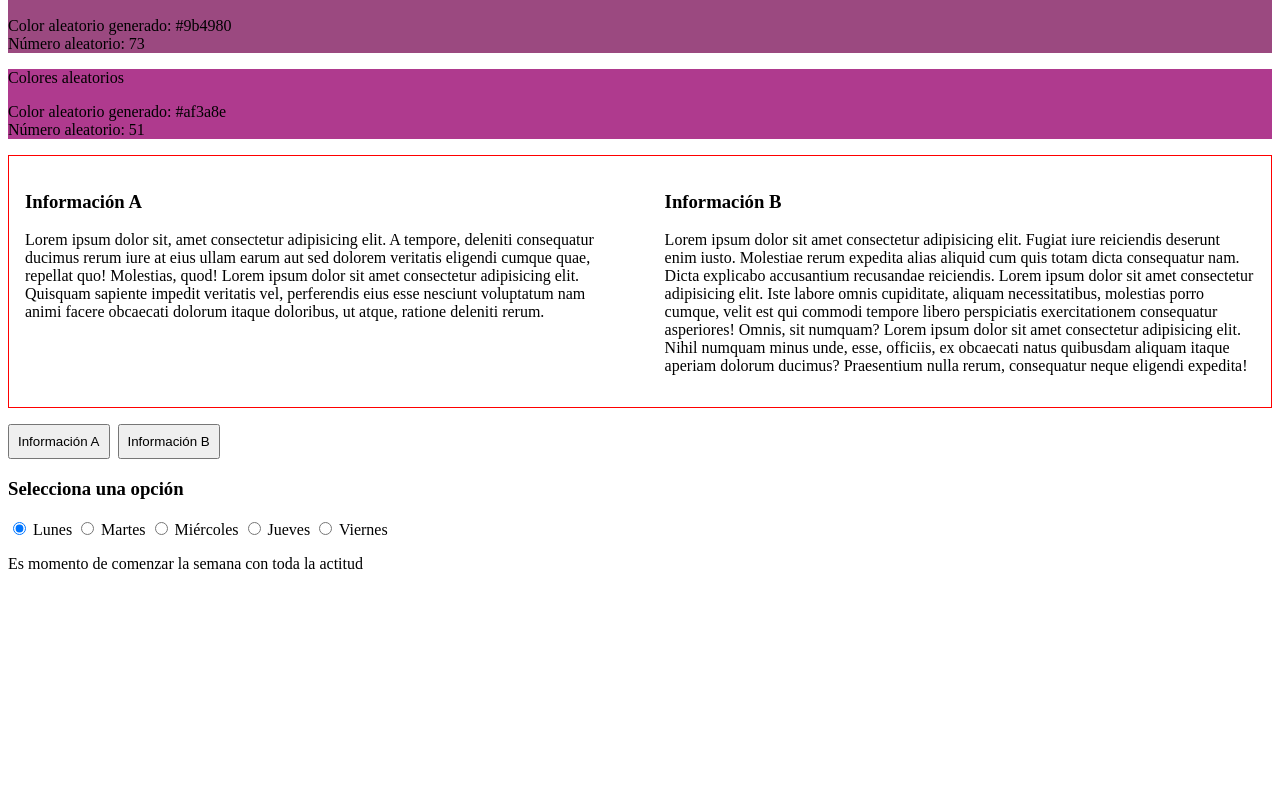
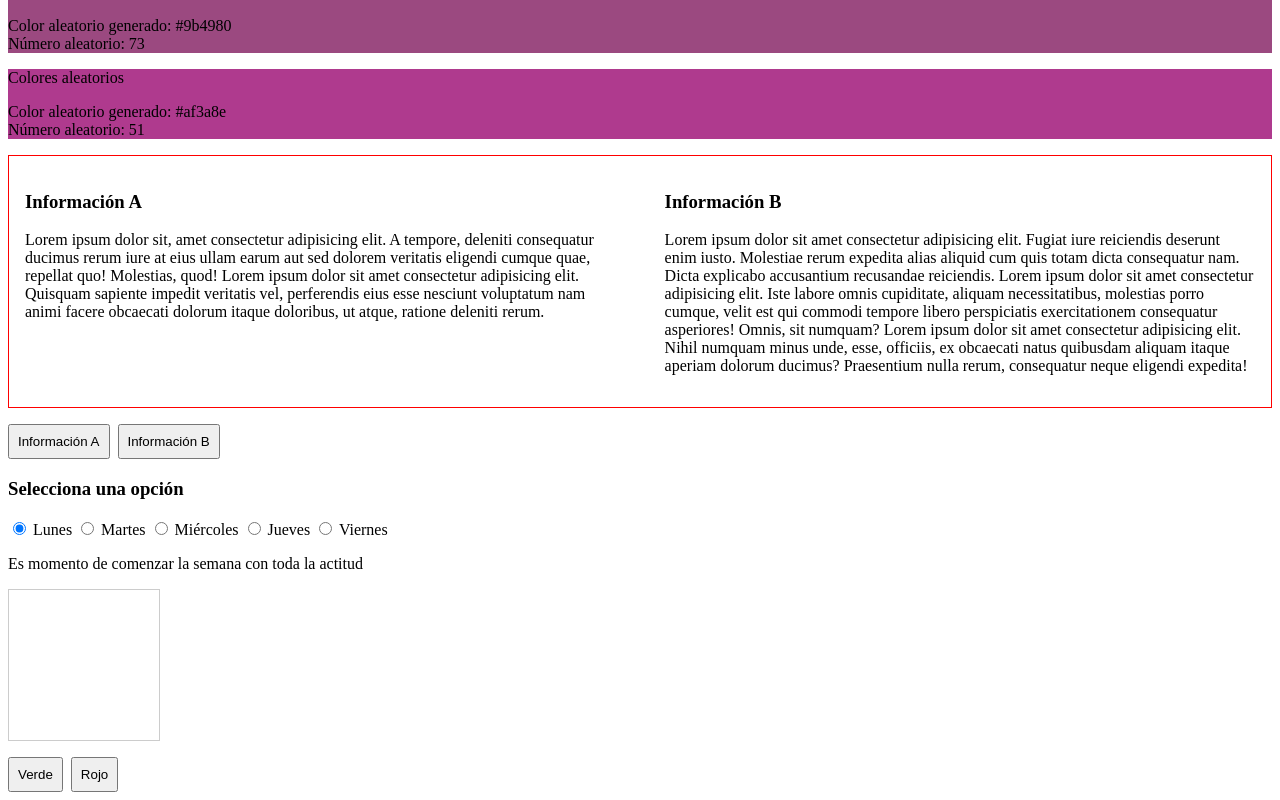
Before and after one commit to alexglzrys/angular-basicos, an Angular app: page / in a window 1280 px wide. Shown: the part 183-983 px from the top of the page. Before the commit the page ends 800 px from the top, so only its background shows below. Built offline with nearby package versions, Linux system fonts and the light colour scheme.

Commit message:
directiva ngClass ngStyle y ngSwitch

```diff
--- a/src/app/app.component.html
+++ b/src/app/app.component.html
@@ -9,3 +9,5 @@
 <app-informacion></app-informacion>
 
 <app-opciones></app-opciones>
+
+<app-estilos></app-estilos>
--- a/src/app/app.module.ts
+++ b/src/app/app.module.ts
@@ -7,6 +7,7 @@ import { ColoresComponent } from './components/colores/colores.component';
 import { InformacionComponent } from './components/informacion/informacion.component';
 import { OpcionesComponent } from './components/opciones/opciones.component';
 import { FormsModule } from '@angular/forms';
+import { EstilosComponent } from './components/estilos/estilos.component';
 
 @NgModule({
   declarations: [
@@ -14,7 +15,8 @@ import { FormsModule } from '@angular/forms';
     AleatorioComponent,
     ColoresComponent,
     InformacionComponent,
-    OpcionesComponent
+    OpcionesComponent,
+    EstilosComponent
   ],
   imports: [
     BrowserModule,
--- /dev/null
+++ b/src/app/components/estilos/estilos.component.css
@@ -0,0 +1,21 @@
+.cuadro {
+  height: 150px;
+  width: 150px;
+  border: 1px solid #ccc;
+  margin-bottom: 1rem;
+}
+button {
+  margin-right: .5rem;
+  padding: .5rem;
+
+}
+
+.crimson {
+  background-color: crimson;
+  color: white;
+}
+.active {
+  background-color: steelblue;
+  color: white;
+  cursor: pointer;
+}
--- /dev/null
+++ b/src/app/components/estilos/estilos.component.html
@@ -0,0 +1,6 @@
+<div class="estilos">
+  <!-- Directivas de atributo para estilos dinámicos -->
+  <div class="cuadro" [ngStyle]="{'background': fondo}"></div>
+  <button (click)="fondo = 'teal'" [ngClass]="{active: fondo == 'teal'}">Verde</button>
+  <button (click)="fondo = 'crimson'" [ngClass]="fondo">Rojo</button>
+</div>
--- /dev/null
+++ b/src/app/components/estilos/estilos.component.ts
@@ -0,0 +1,17 @@
+import { Component, OnInit } from '@angular/core';
+
+@Component({
+  selector: 'app-estilos',
+  templateUrl: './estilos.component.html',
+  styleUrls: ['./estilos.component.css']
+})
+export class EstilosComponent implements OnInit {
+
+  fondo: string = ''
+
+  constructor() { }
+
+  ngOnInit(): void {
+  }
+
+}
```
Also changed, not shown: 1 other file (tests, documents, lock files or other folders).
